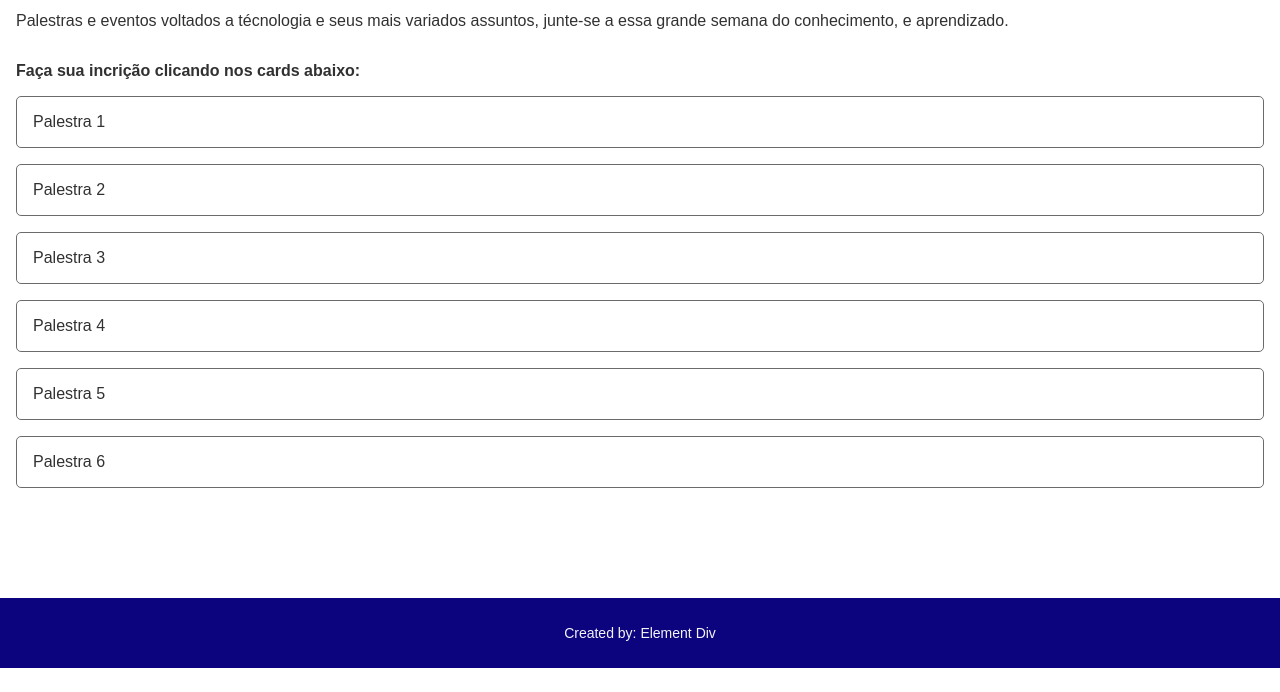
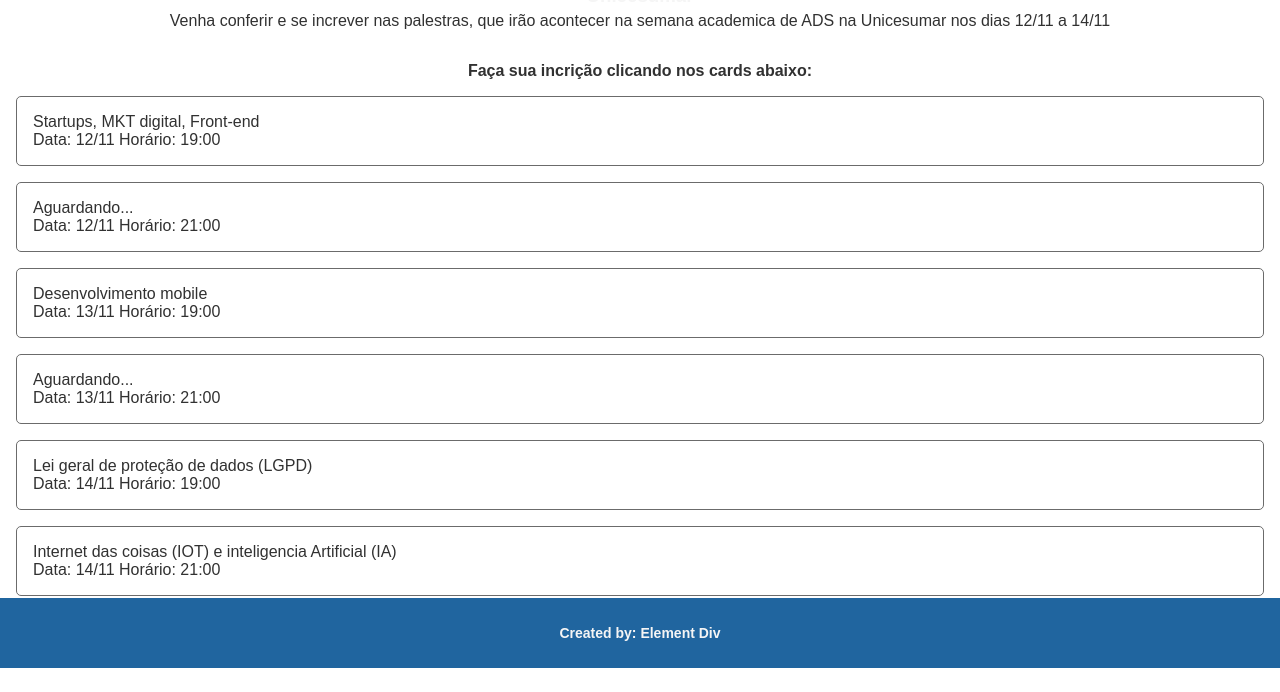
Before and after one commit to aleoof/cadastro-unicesumar, a plain HTML site: page index.html in a window 1280 px wide. Shown: the part 132-824 px from the top of the page. Before the commit the page ends 800 px from the top, so only its background shows below. Drawn offline with Linux system fonts and the light colour scheme.

Commit message:
Atualizaçao de desig no layout

```diff
--- a/index.html
+++ b/index.html
@@ -1,5 +1,6 @@
 <!DOCTYPE html>
 <html lang="en">
+
 <head>
     <meta charset="UTF-8">
     <meta name="viewport" content="width=device-width, initial-scale=1.0">
@@ -7,24 +8,57 @@
     <title>Semana acadêmica ADS</title>
     <link rel="stylesheet" href="style.css">
 </head>
+
 <body>
     <div class="container">
         <div class="head">
+            <div class="mask"></div>
+            <div class="logo">
+                <img src="https://www.unicesumar.edu.br/home/assets/img/logo-unicesumar.png" alt="">
+            </div>
             <h2>Semana acadêmica ADS</h2>
             <h3>Unicesumar</h3>
         </div>
 
         <div class="body">
-        <p class="text">Palestras e eventos voltados a técnologia e seus mais variados assuntos,
-             junte-se a essa grande semana do conhecimento, e aprendizado.
+            <p class="text">Venha conferir e se increver nas palestras, que irão acontecer na semana academica de ADS na
+                Unicesumar nos dias 12/11 a 14/11
             </p>
             <p class="text"><strong> Faça sua incrição clicando nos cards abaixo:</strong></p>
-        <a href="http://google.com"><div class="item-box">Palestra 1</div></a>
-        <a href="http://google.com"><div class="item-box">Palestra 2</div></a>
-        <a href="http://google.com"><div class="item-box">Palestra 3</div></a>
-        <a href="http://google.com"><div class="item-box">Palestra 4</div></a>
-        <a href="http://google.com"><div class="item-box">Palestra 5</div></a>
-        <a href="http://google.com"><div class="item-box">Palestra 6</div></a>
+            <a href="https://forms.gle/fVM4vSTdB5Kmd4BAA">
+                <div class="item-box">
+                    <p>Startups, MKT digital, Front-end</p>
+                    <p>Data: 12/11 Horário: 19:00</p>
+                </div>
+            </a>
+            <a href="#">
+                <div class="item-box">
+                    Aguardando...
+                    <p>Data: 12/11 Horário: 21:00</p>
+                </div>
+            </a>
+            <a href="https://forms.gle/PgLQjorKJJd9qJAq8">
+                <div class="item-box">
+                    Desenvolvimento mobile
+                    <p>Data: 13/11 Horário: 19:00</p>
+                </div>
+            </a>
+            <a href="#">
+                <div class="item-box">Aguardando...
+                    <p>Data: 13/11 Horário: 21:00</p>
+                </div>
+            </a>
+            <a href="https://forms.gle/TEH71cAQnAEuKiFT6">
+                <div class="item-box">
+                    Lei geral de proteção de dados (LGPD)
+                    <p>Data: 14/11 Horário: 19:00</p>
+                </div>
+            </a>
+            <a href="https://forms.gle/VPxjBinU3gMUNoPk6">
+                <div class="item-box">Internet das coisas (IOT) e inteligencia Artificial (IA)
+                    <p>Data: 14/11 Horário: 21:00</p>
+                </div>
+            </a>
         </div>
 
         <footer class="footer">
@@ -32,4 +66,5 @@
         </footer>
     </div>
 </body>
+
 </html>
--- a/style.css
+++ b/style.css
@@ -4,6 +4,9 @@
   padding: 0;
   position: relative;
   font-family: Arial, Helvetica, sans-serif;
+}
+.logo img {
+  width: 150px;
 }
 
 .head {
@@ -16,6 +19,9 @@
   justify-content: center;
   align-items: center;
   flex-direction: column;
+  background-image: url('./assets/code.jpg');
+  background-repeat: no-repeat;
+  background-size: cover;
 }
 
 .body {
@@ -42,7 +48,7 @@
 .footer {
   display: flex;
   position: fixed;
-  background-color: rgb(12, 3, 126);
+  background-color: #20659f;
   bottom: 0;
   width: 100%;
   min-height: 5em;
@@ -50,10 +56,12 @@
   justify-content: center;
   font-size: 14px;
   color: #f5f5f5;
+  font-weight: bold;
 }
 
 .text {
   padding: 1em 0;
+  text-align: center;
 }
 a:link {
   text-decoration: none;
@@ -61,3 +69,10 @@ a:link {
 a {
   color: rgb(49, 49, 49);
 }
+
+.mask {
+  position: absolute;
+  background-color: rgba(0, 0, 0, 0.7);
+  width: 100%;
+  height: 100%;
+}
```
Also changed, not shown: assets/code.jpg (added). Lines whose indentation alone changed are shown as unchanged.
